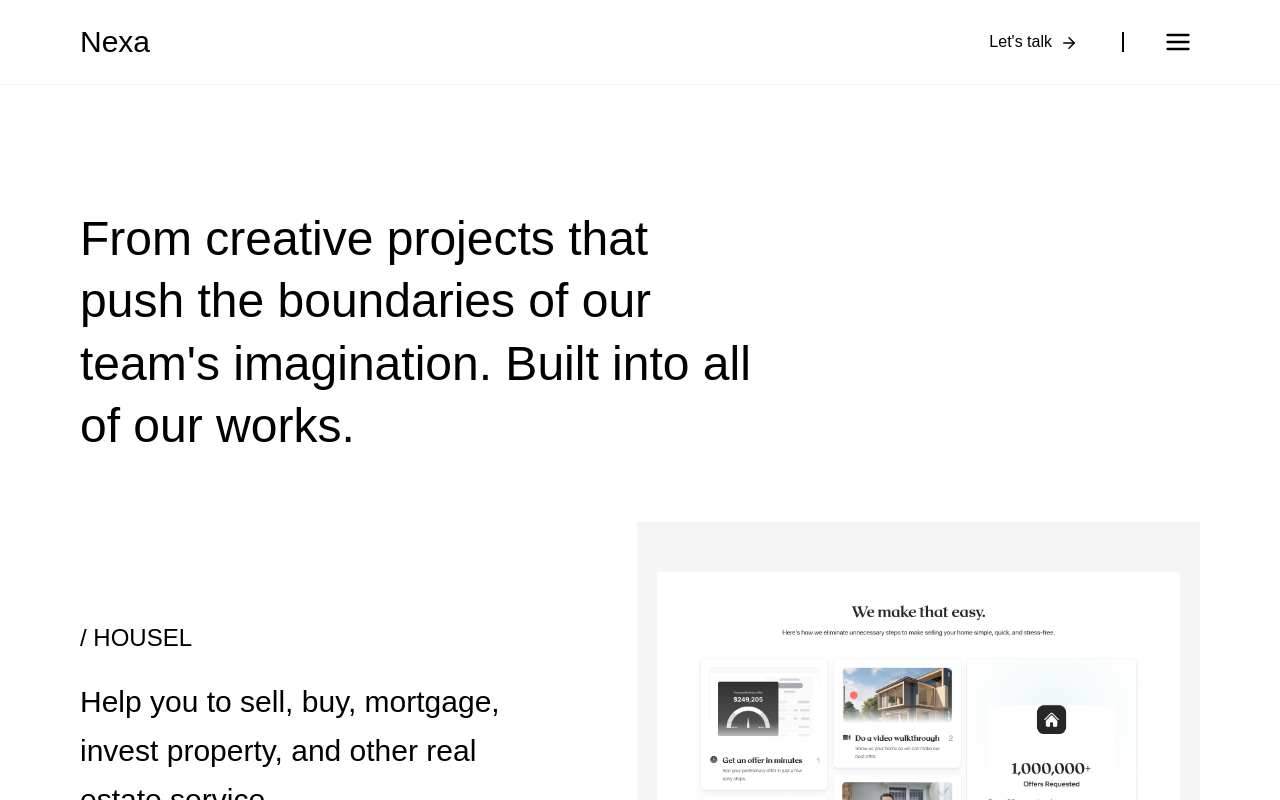
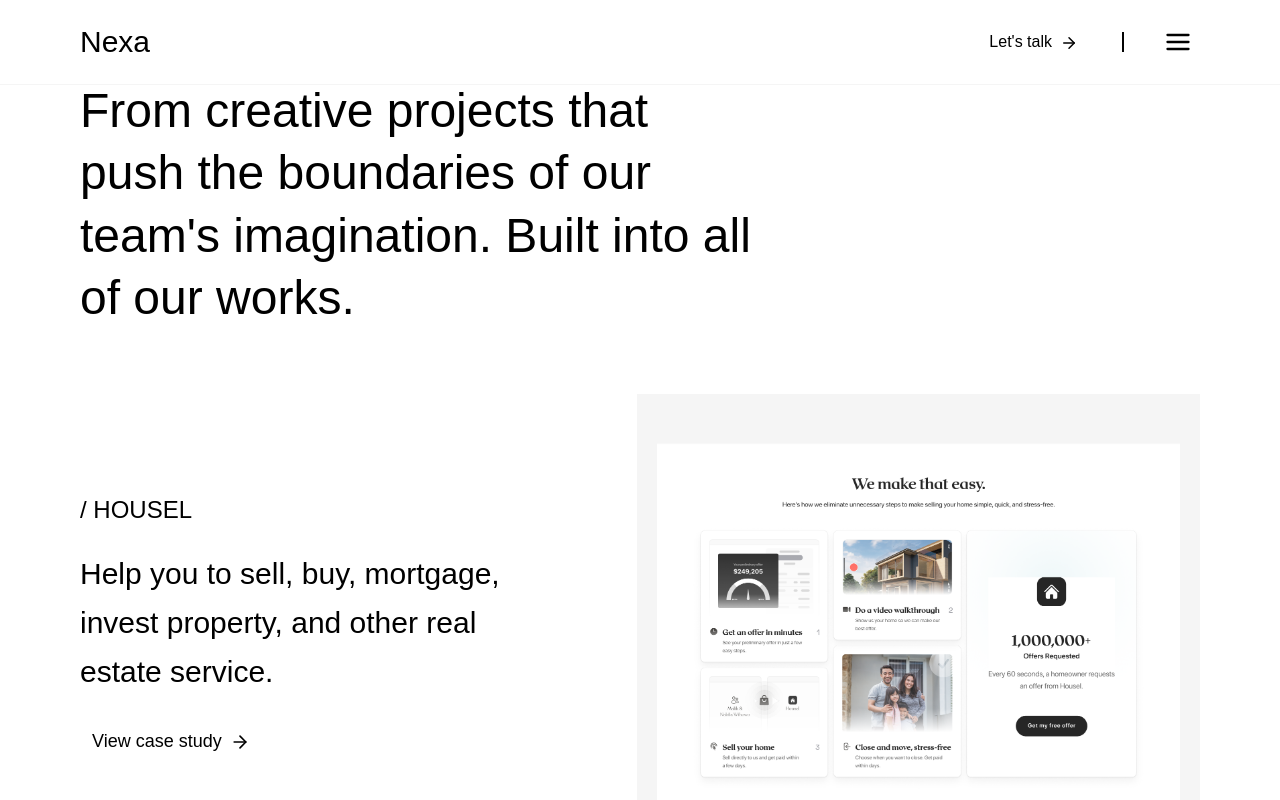
Before and after one commit to JihadZaidan/nexa-complete-verse, a Next.js app: page /works in a window 1280 px wide. Shown: the top 800 px of the page. Built offline with nearby package versions, Linux system fonts and the light colour scheme; a web font is replaced by a local one.

Commit message:
delete: hidden margin top

```diff
--- a/src/app/works/page.tsx
+++ b/src/app/works/page.tsx
@@ -4,7 +4,7 @@ import CenterWorks from "@/components/works/centerwork";
 
 export default function WorksLand() {
     return (
-        <div className="w-full mt-32">
+        <div className="w-full">
             <HeaderWork/>
             <CenterWorks/>
             <Lork/>
```
